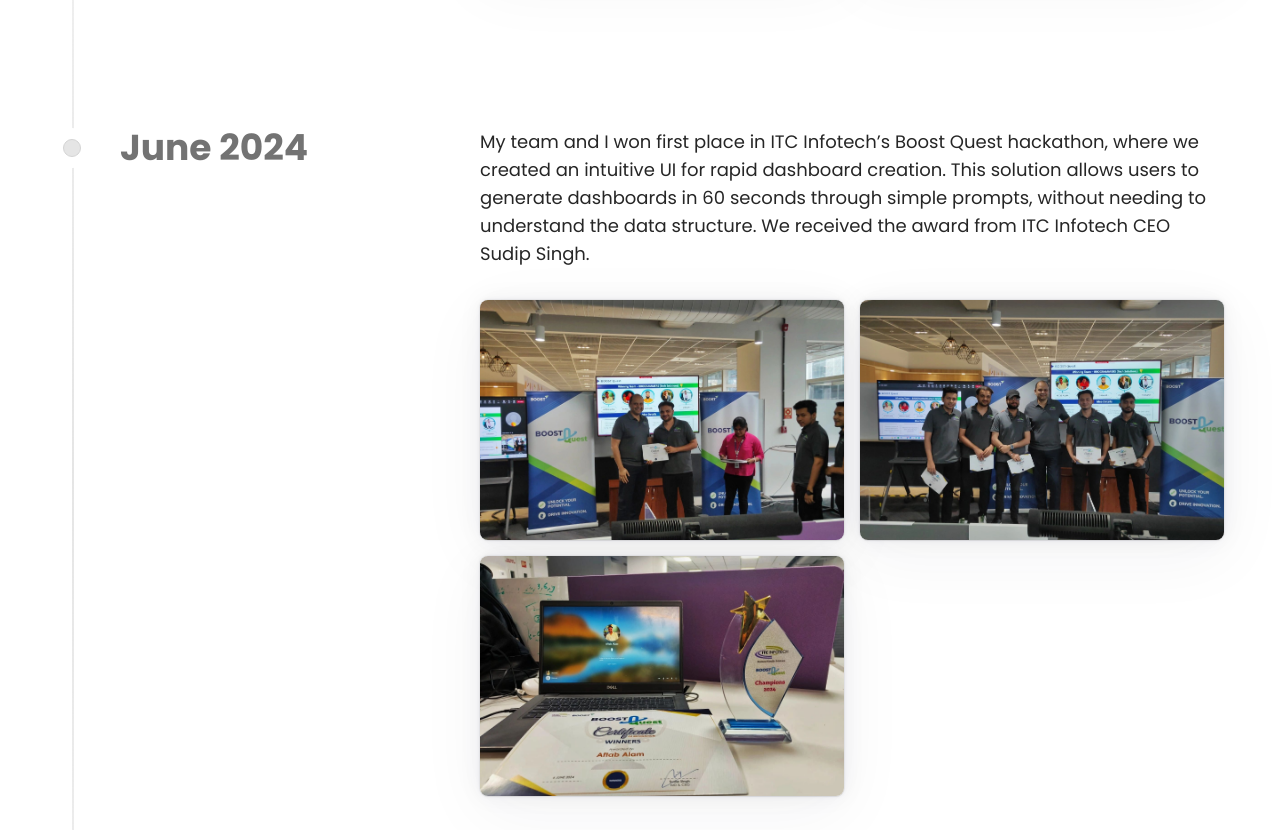
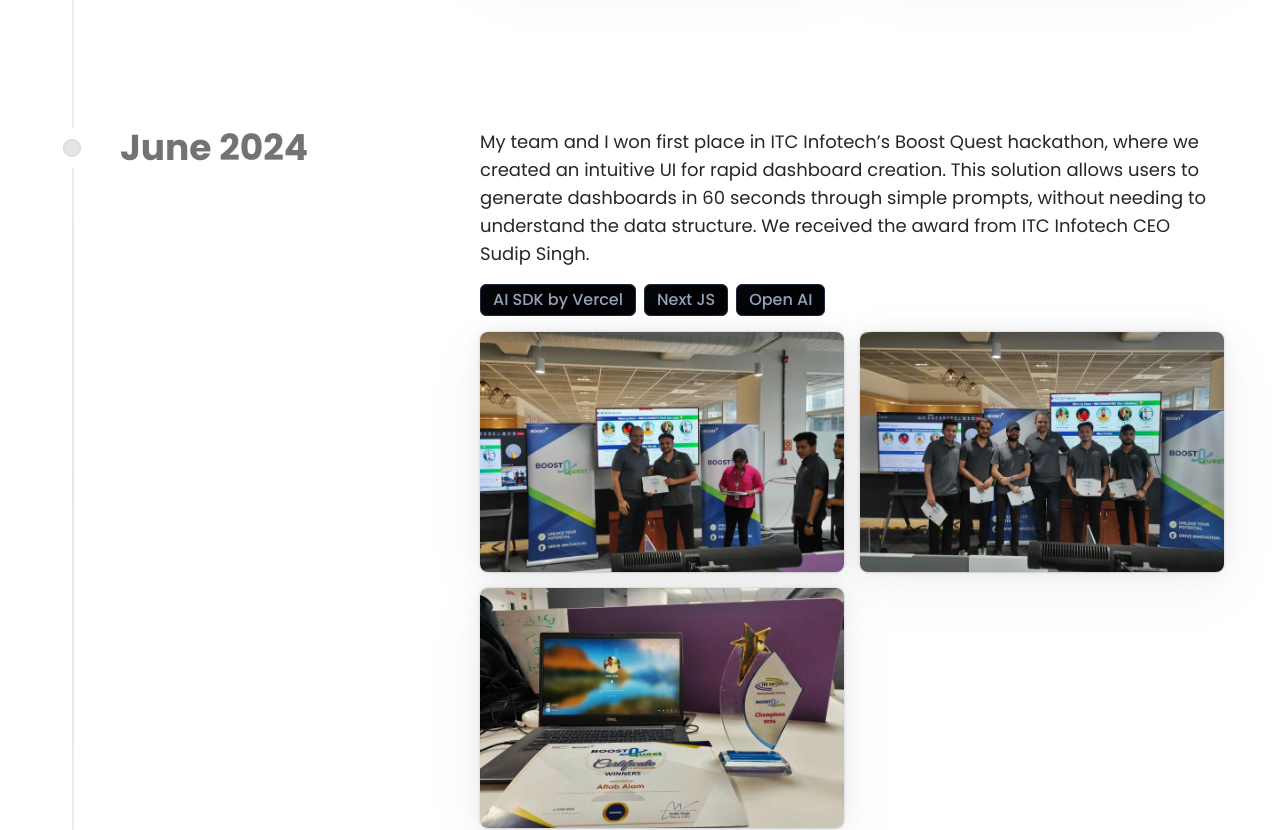
Before and after one commit to Aftab2209/portfolio, a Next.js app: page / in a window 1280 px wide. Shown: the part 2000-2830 px from the top of the page. Built offline with nearby package versions, Linux system fonts and the light colour scheme.

Commit message:
button additon

```diff
--- a/components/ui/time.jsx
+++ b/components/ui/time.jsx
@@ -69,8 +69,8 @@ export function TimelineDemo() {
     {
       title: "June 2024",
       content: (
-        <div>
-          <p className="text-neutral-800 dark:text-neutral-200 text-md md:text-lg font-normal mb-8">
+        <div className="flex flex-col gap-2">
+          <p className="text-neutral-800 dark:text-neutral-200 text-md md:text-lg font-normal mb-2">
             My team and I won first place in ITC Infotech’s Boost Quest
             hackathon, where we created an intuitive UI for rapid dashboard
             creation. This solution allows users to generate dashboards in 60
@@ -78,6 +78,19 @@ export function TimelineDemo() {
             data structure. We received the award from ITC Infotech CEO Sudip
             Singh.
           </p>
+
+          <div className="flex gap-2 mb-2 flex-wrap">
+            <button className="rounded-2xl inline-flex h-8 animate-shimmer items-center justify-center rounded-md border border-slate-800 bg-[linear-gradient(110deg,#000103,45%,#1e2631,55%,#000103)] bg-[length:200%_100%] px-3 font-medium text-slate-400 transition-colors focus:outline-none focus:ring-2 focus:ring-slate-400">
+              AI SDK by Vercel
+            </button>
+            <button className="rounded-2xl inline-flex h-8 animate-shimmer items-center justify-center rounded-md border border-slate-800 bg-[linear-gradient(110deg,#000103,45%,#1e2631,55%,#000103)] bg-[length:200%_100%] px-3 font-medium text-slate-400 transition-colors focus:outline-none focus:ring-2 focus:ring-slate-400">
+              Next JS
+            </button>
+            <button className="rounded-2xl inline-flex h-8 animate-shimmer items-center justify-center rounded-md border border-slate-800 bg-[linear-gradient(110deg,#000103,45%,#1e2631,55%,#000103)] bg-[length:200%_100%] px-3 font-medium text-slate-400 transition-colors focus:outline-none focus:ring-2 focus:ring-slate-400">
+              Open AI
+            </button>
+          </div>
+
 
           <div className="grid grid-cols-2 gap-4">
             <Image
```
